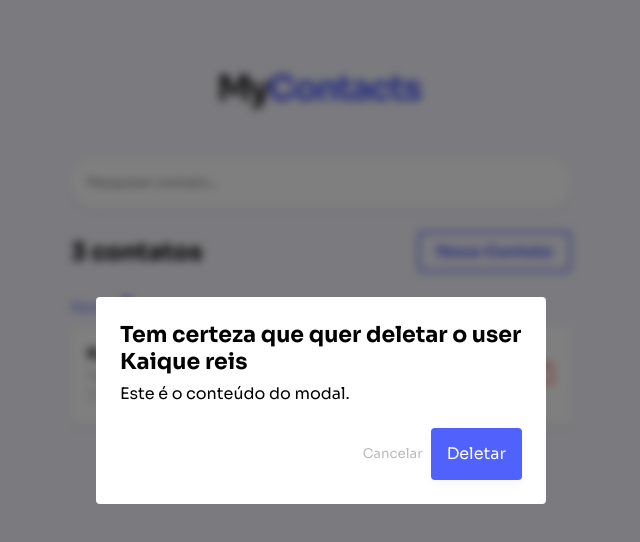
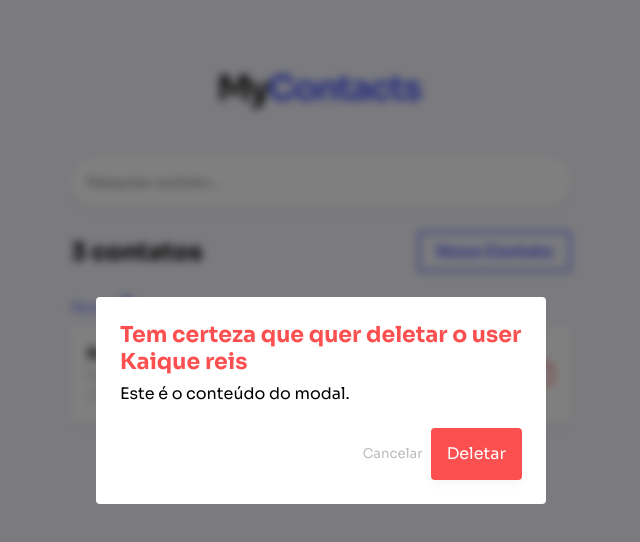
Before and after one commit to kaiqueh/MyContactsFrontEnd, a React (Vite) app: page / in a window 1280 px wide. Shown: the top 542 px of the page, without its empty margins (319-959 px from the left). Built offline with nearby package versions, Linux system fonts and the light colour scheme.

Commit message:
feature: versatile button and modal completion

```diff
--- a/src/assets/styles/themes/default.jsx
+++ b/src/assets/styles/themes/default.jsx
@@ -10,6 +10,11 @@ export default {
     grey: {
         900: '#222222',
         200: '#bcbcbc',
-    }
+    },
+    danger: {
+    main: '#FC5050',
+    dark: '#F63131',
+    light: '#F97171'
   }
 }
+}
--- a/src/components/Input/Button.jsx
+++ b/src/components/Input/Button.jsx
@@ -1,4 +1,4 @@
-import styled from "styled-components";
+import {styled, css} from "styled-components";
 
 export const Button = styled.button`
     background-color: ${props => props.theme.colors.primary};
@@ -22,4 +22,12 @@ export const Button = styled.button`
         background-color: #ccc;
         cursor: not-allowed;
     }
+
+    ${props => props.danger && css`
+        background-color: ${props => props.theme.colors.danger.main};
+
+        &:hover{
+            background-color: ${props => props.theme.colors.danger.dark};
+        }
+    `}
 `
--- a/src/components/modal/modal.jsx
+++ b/src/components/modal/modal.jsx
@@ -1,16 +1,16 @@
 import { Overley, Container, Footer } from "./styled";
 import { Button } from "../Input/Button";
 
-export default function ModalComponent() {
+export default function ModalComponent({danger}) {
     return (
         <Overley>
-            <Container>
+            <Container danger={danger}>
                 <h1>Tem certeza que quer deletar o user Kaique reis</h1>
                 <p>Este é o conteúdo do modal.</p>
 
                 <Footer>
                     <button type="button" className="CancelButton">Cancelar</button>
-                    <Button type="button">Deletar</Button>
+                    <Button danger type="button">Deletar</Button>
                 </Footer>
 
             </Container>
--- a/src/components/modal/styled.jsx
+++ b/src/components/modal/styled.jsx
@@ -23,6 +23,7 @@ export const Container = styled.div`
 
     h1{
         font-size: 22px;
+        color: ${props => props.danger ? props.theme.colors.danger.main : props.theme.colors.grey[900]};
     }
 
     p{
--- a/src/pages/Home/Home.jsx
+++ b/src/pages/Home/Home.jsx
@@ -12,7 +12,7 @@ export default function Home() {
     return (
         <Container>
 
-            <ModalComponent />
+            <ModalComponent danger/>
 
 
             <InputSearchContainer>
```
